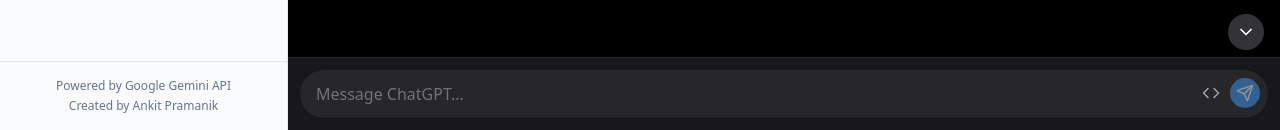
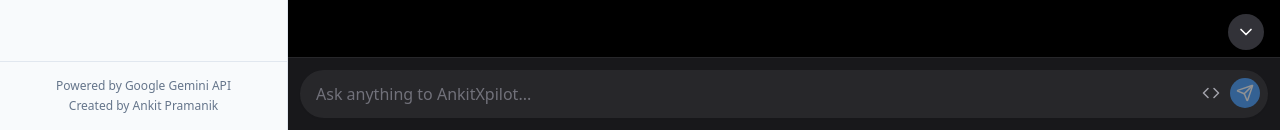
Before and after one commit to Ankit404developer/AnkitXpilot, a React (Vite) app: page / in a window 1280 px wide. Shown: the part 670-800 px from the top of the page. Built offline with nearby package versions, Linux system fonts and the light colour scheme.

Commit message:
Remove ChatGPT message placeholder
The placeholder text in the chat input was referencing ChatGPT. This commit removes the reference and updates the placeholder text.

```diff
--- a/src/components/Chat/ChatInput.tsx
+++ b/src/components/Chat/ChatInput.tsx
@@ -3,7 +3,11 @@ import React, { useState, useRef, useEffect } from 'react';
 import { useChat } from '../../contexts/ChatContext';
 import { Send, Code } from 'lucide-react';
 
-const ChatInput: React.FC = () => {
+interface ChatInputProps {
+  placeholderText?: string;
+}
+
+const ChatInput: React.FC<ChatInputProps> = ({ placeholderText = "Ask anything to AnkitXpilot..." }) => {
   const [message, setMessage] = useState('');
   const [generateCode, setGenerateCode] = useState(false);
   const { sendUserMessage, isLoading } = useChat();
@@ -51,7 +55,7 @@ const ChatInput: React.FC = () => {
           value={message}
           onChange={(e) => setMessage(e.target.value)}
           onKeyDown={handleKeyDown}
-          placeholder={generateCode ? "Give a html code" : "Message ChatGPT..."}
+          placeholder={generateCode ? "Give a html code" : placeholderText}
           disabled={isLoading}
           rows={1}
           className="w-full resize-none bg-transparent py-3 pl-4 pr-14 text-white placeholder:text-zinc-500 focus:outline-none disabled:opacity-50 scrollbar-thin rounded-3xl"
```
